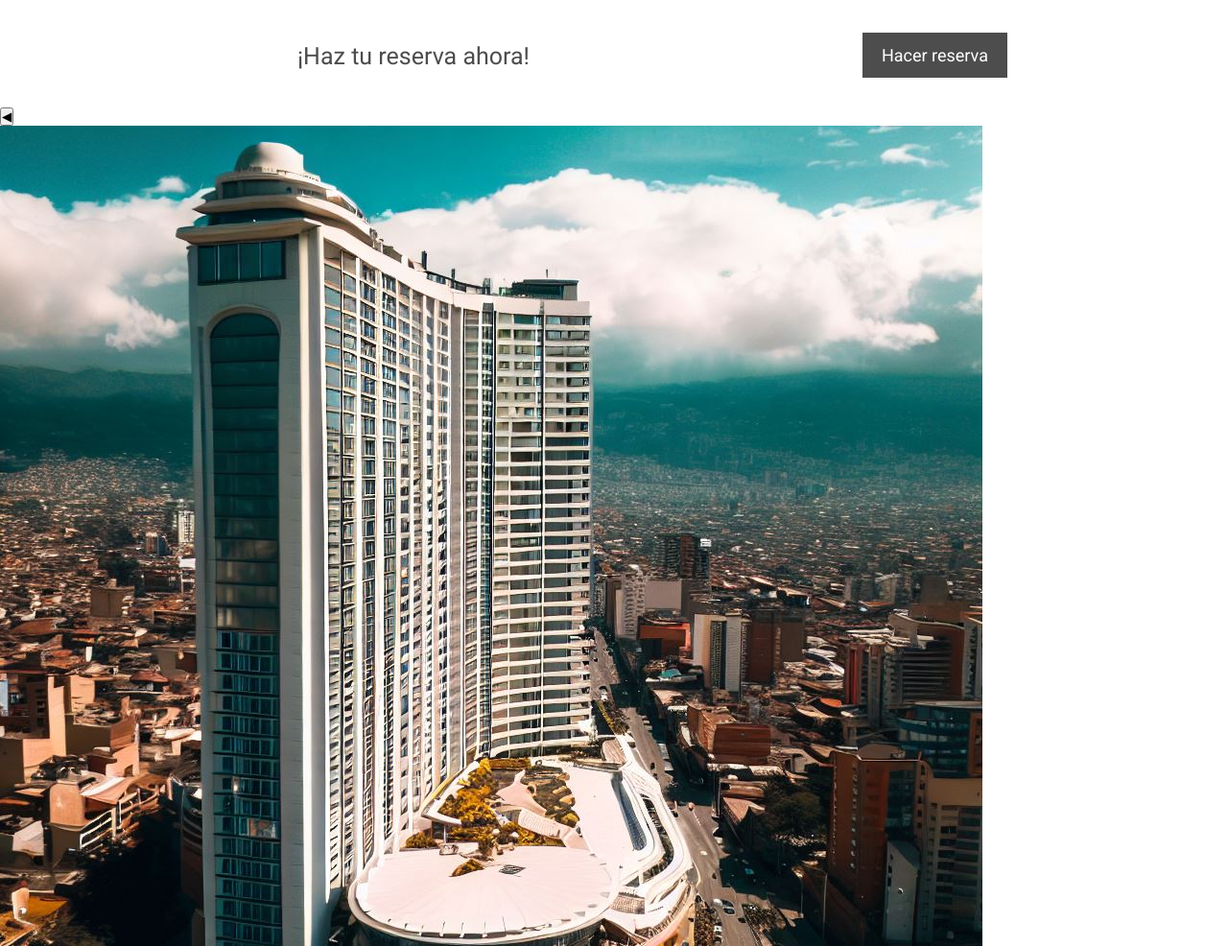
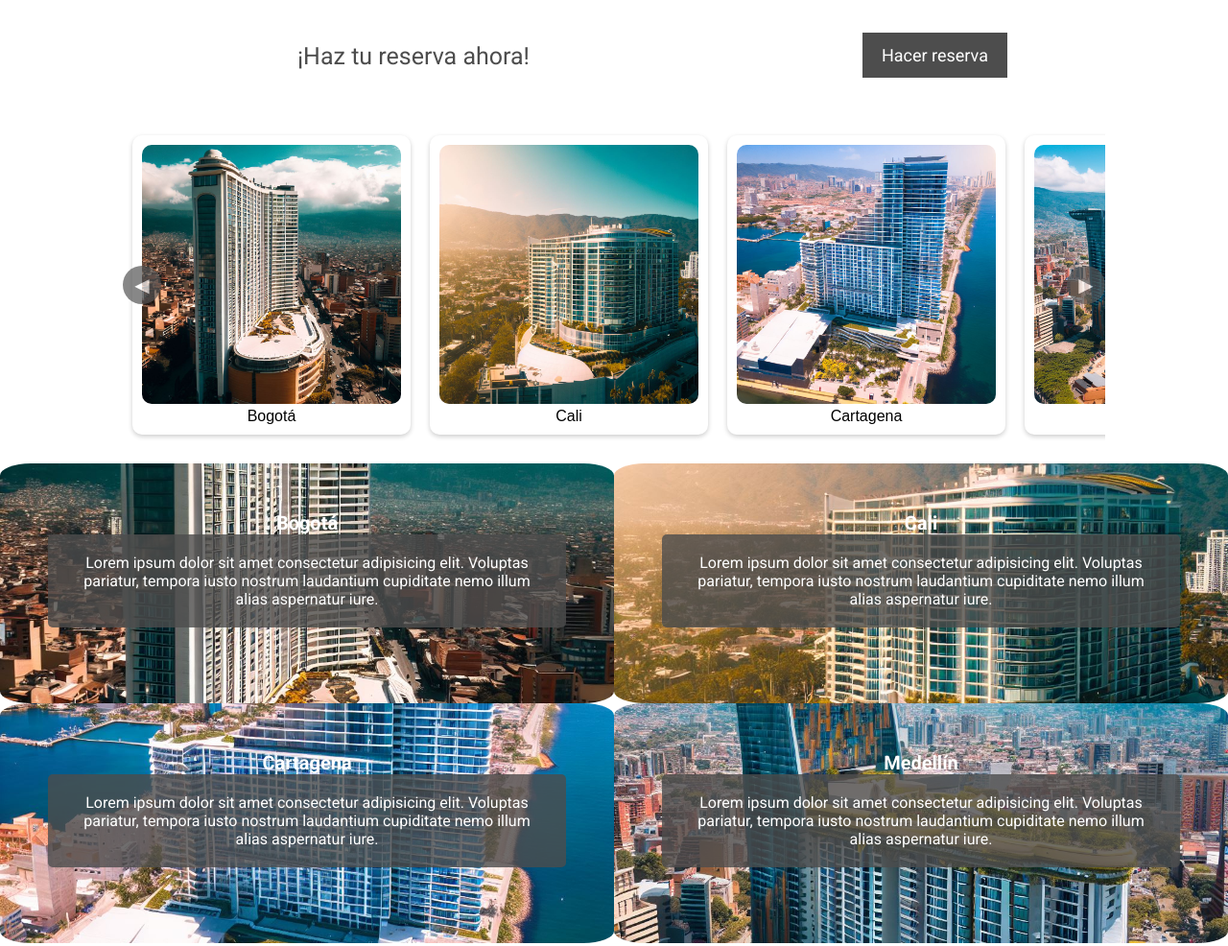
Before and after one commit to Mirr1s/Trabajos_web, a plain HTML site: page Proyecto web/index.html in a window 1280 px wide. Shown: the part 765-1751 px from the top of the page at 96% size. Drawn offline with Linux system fonts and the light colour scheme; a script that the page names is missing.

Commit message:
Update index.css
cabio del index

```diff
--- a/Proyecto web/css/index.css
+++ b/Proyecto web/css/index.css
@@ -255,3 +255,74 @@ border:1px solid black;
 text-align: center;
 color: #040D12
 }
+.city-gallery {
+    width: 80%;
+    margin: 20px auto;
+    position: relative;
+    overflow: hidden;
+}
+
+.slider {
+    display: flex;
+    overflow-x: hidden;
+    width: max-content;
+    transition: transform 0.5s;
+}
+
+.city-card {
+    background-color: #ffffff;
+    border-radius: 10px;
+    margin: 10px;
+    padding: 10px;
+    box-shadow: 0 2px 5px rgba(0, 0, 0, 0.2);
+    text-align: center;
+    width: 290px; /* Ancho aumentado */
+    height: auto; /* Altura automática para mantener la relación de aspecto de la imagen */
+    display: inline-block;
+}
+
+
+
+img {
+    max-width: 100%;
+    border-radius: 10px;
+}
+
+.nav-button {
+    background-color: #555;
+    color: #fff;
+    border: none;
+    border-radius: 50%;
+    font-size: 20px;
+    width: 40px;
+    height: 40px;
+    position: absolute;
+    top: 50%;
+    transform: translateY(-50%);
+    cursor: pointer;
+    opacity: 0.7;
+    z-index: 1;
+}
+
+.nav-button:hover {
+    opacity: 1;
+}
+
+.prev-button {
+    left: 0;
+}
+
+.next-button {
+    right: 0;
+}
+
+.py-100{
+    margin: auto;
+}
+#barra p{
+    font-family: Arial, sans-serif;
+    color: #000000;
+    text-align: center;
+    margin: 0;
+    padding: 0;
+}
```
